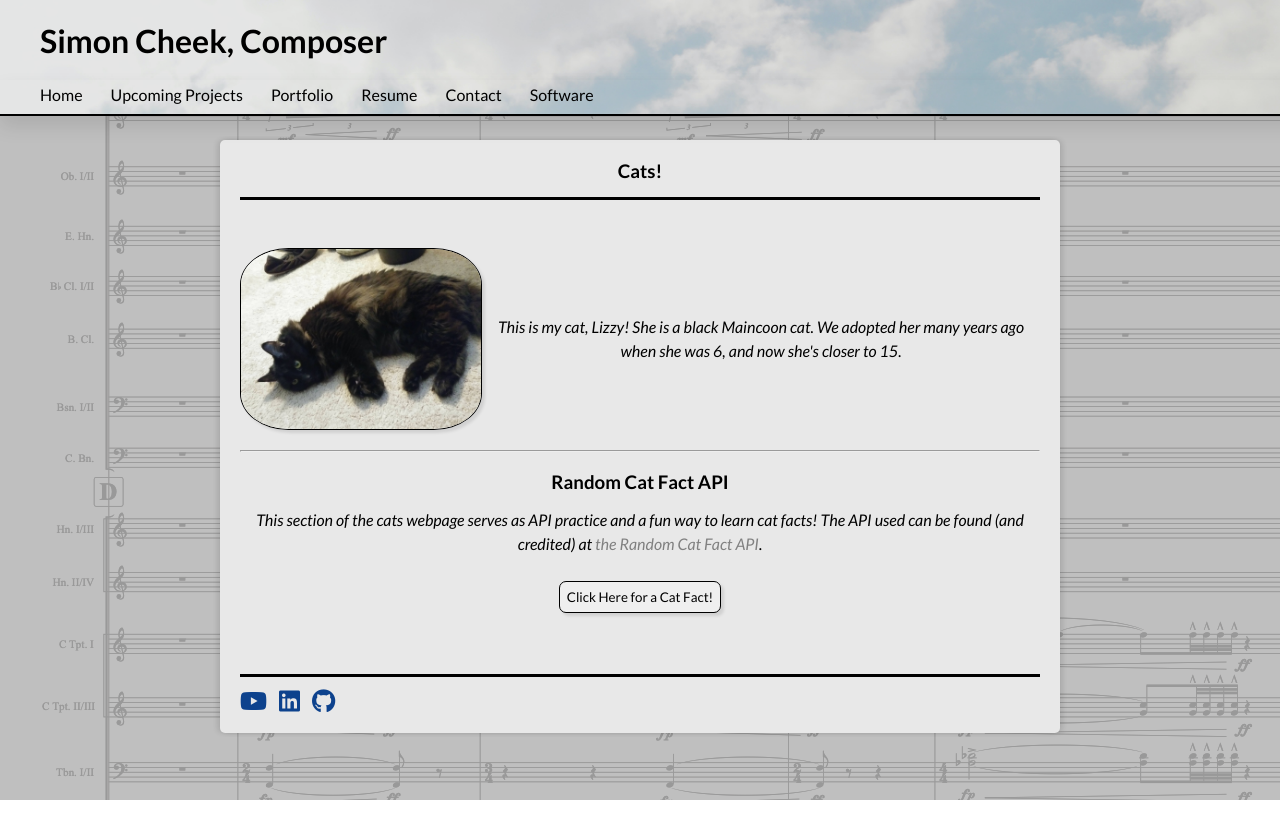
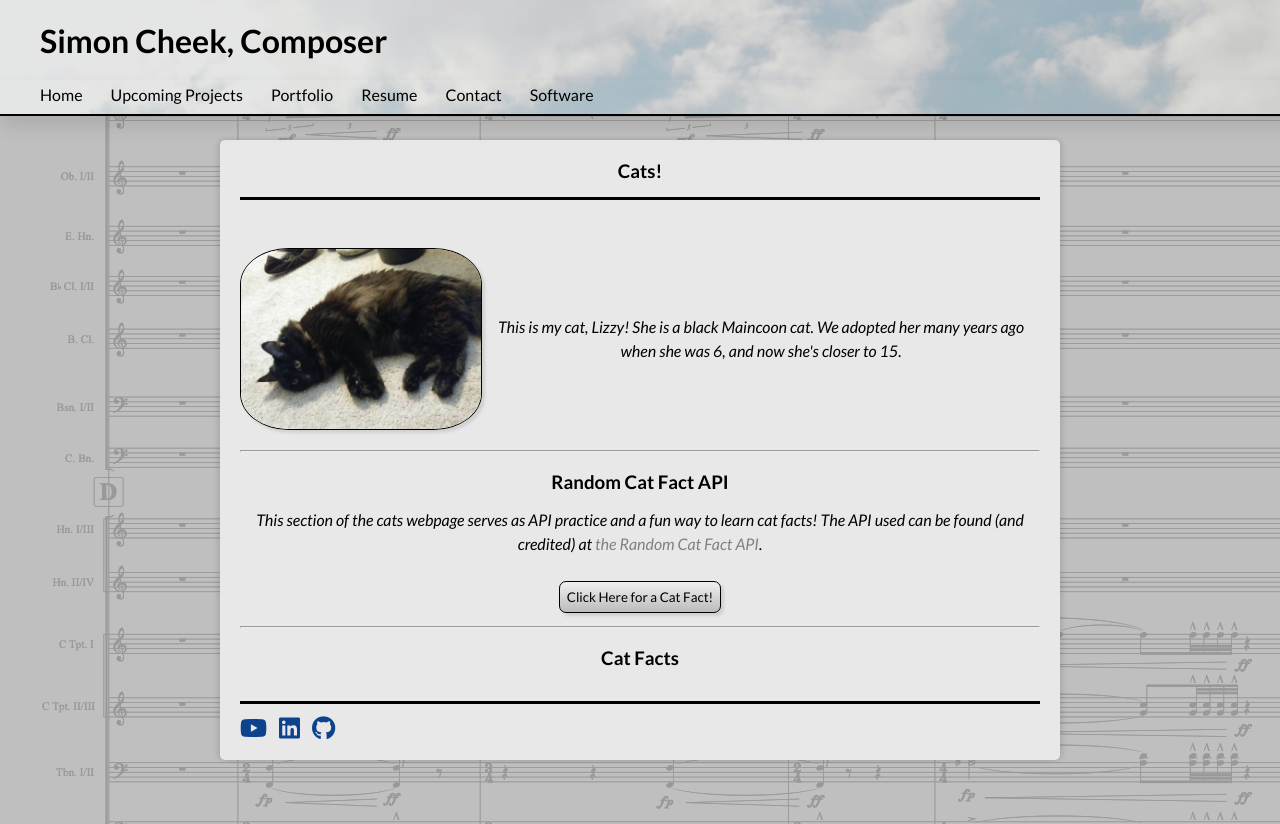
Before and after one commit to Simon-Cheek/Simon-Cheek, a plain HTML site: page cat.html in a window 1280 px wide. Both pictures are taken after a click on the button "Click Here for a Cat Fact!". Before the commit the page ends 800 px from the top, so only its background shows below. Drawn offline with Linux system fonts and the light colour scheme; no server answers.

Commit message:
Implement cat fact API

```diff
--- a/cat.html
+++ b/cat.html
@@ -69,14 +69,17 @@
 
                 <p class="gen-h side-text">This section of the cats webpage serves as API practice
                     and a fun way to learn cat facts! The API used can be found (and credited) at
-                    <a href="https://catfact.ninja/#/">the Random Cat Fact API</a>.
+                    <a href="https://catfact.ninja/#/" target="_blank">the Random Cat Fact API</a>.
                 </p>
 
                 <div class="center-wrapper">
-                    <button class="btn">Click Here for a Cat Fact!</button>
+                    <button class="btn btn-grey" id="cat-button">Click Here for a Cat Fact!</button>
                 </div>
 
+                <div class="cat-header-wrapper"></div>
+
                 <ul class="fact-list"></ul>
+
             </div>
 
 
--- a/cat.js
+++ b/cat.js
@@ -0,0 +1,54 @@
+catButton = document.querySelector('#cat-button');
+catList = document.querySelector('.fact-list');
+catHeaderContainer = document.querySelector('.cat-header-wrapper');
+
+const activate = () => { catButton.addEventListener('click', addFact) };
+const deactivate = () => catButton.removeEventListener('click', addFact);
+
+let isHeader = false;
+
+
+
+const addFact = async () => {
+
+    // Turn off event listener
+    console.log('reached!');
+    deactivate();
+
+    // Add a header if not existant
+    if (isHeader == false) {
+        // catHeader.innerHTML = 'Cat Facts';
+        let catHeader = document.createElement('h3');
+        let lineBreak = document.createElement('hr');
+        let spacing = document.createElement('br');
+
+        catHeader.classList.add('intro-header', 'cat-header');
+        catHeader.innerText = 'Cat Facts';
+
+        catHeaderContainer.append(spacing, spacing);
+        catHeaderContainer.append(lineBreak);
+        catHeaderContainer.append(spacing);
+        catHeaderContainer.append(catHeader);
+
+        isHeader = true;
+    }
+
+    // Get Cat Fact and store in variable
+    const response = await fetch("https://catfact.ninja/fact");
+    const fact = await response.json();
+
+    // Add to List
+    let newLi = document.createElement('li');
+    newLi.classList.add('gen-h',);
+    newLi.innerText = fact.fact;
+    catList.append(newLi);
+
+    // Reactivate Event Listener
+    activate();
+}
+
+
+
+// initialize button !
+
+activate();
--- a/style.css
+++ b/style.css
@@ -281,6 +281,15 @@ input {
   cursor: pointer;
 }
 
+.btn-grey {
+  background-image: linear-gradient(rgba(240, 240, 240, 0.3), rgba(70, 70, 70, 0.3));
+}
+
+.btn-grey:hover {
+  background-image: linear-gradient(rgba(250, 250, 250, 0.3), rgba(120, 120, 120, 0.3));
+}
+
+
 .btn-blue {
   background-image: linear-gradient(rgba(0, 120, 220, 0.3), rgba(0, 0, 250, 0.3));
 }
@@ -420,6 +429,14 @@ input {
   justify-content: center;
 }
 
+.cat-item {
+  background-color: white;
+}
+
+.fact-list {
+  margin-top: 0;
+  padding-top: 0;
+}
 
 
 @media screen and (max-width: 800px) {
```
